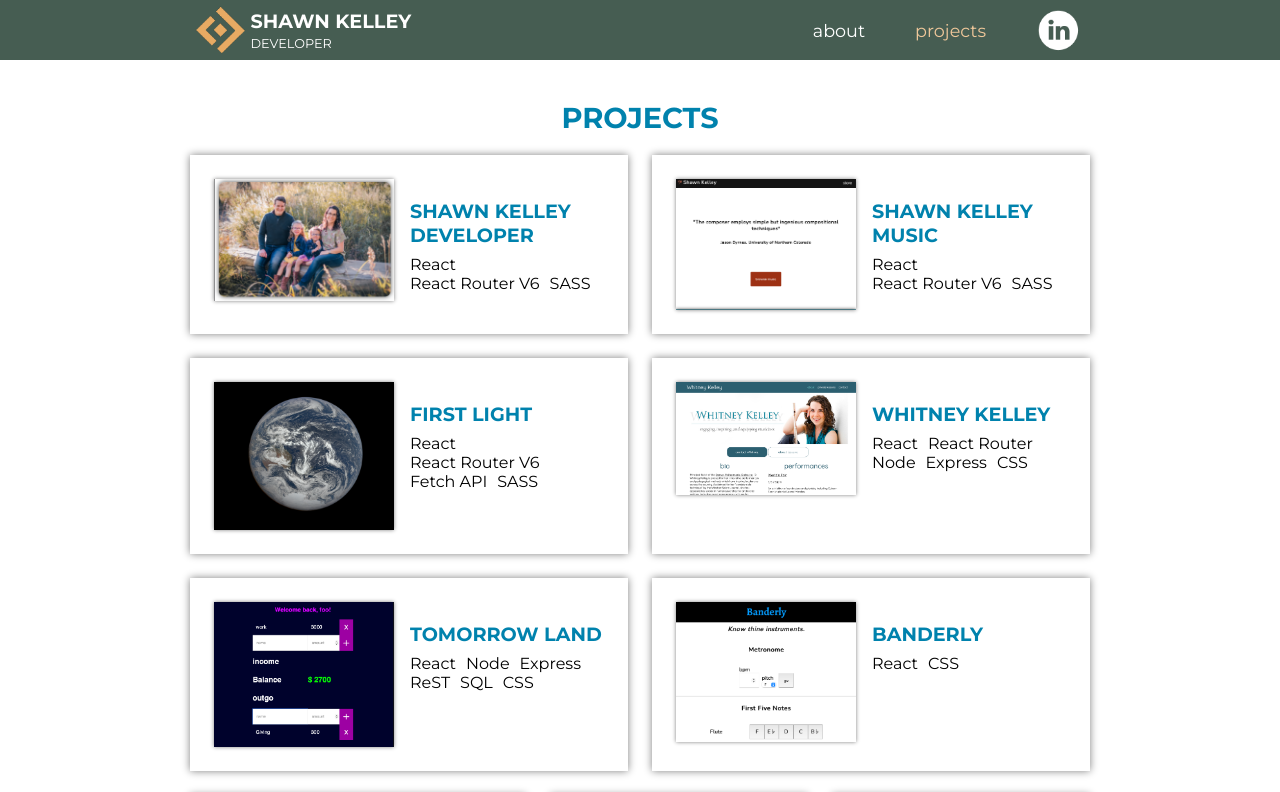
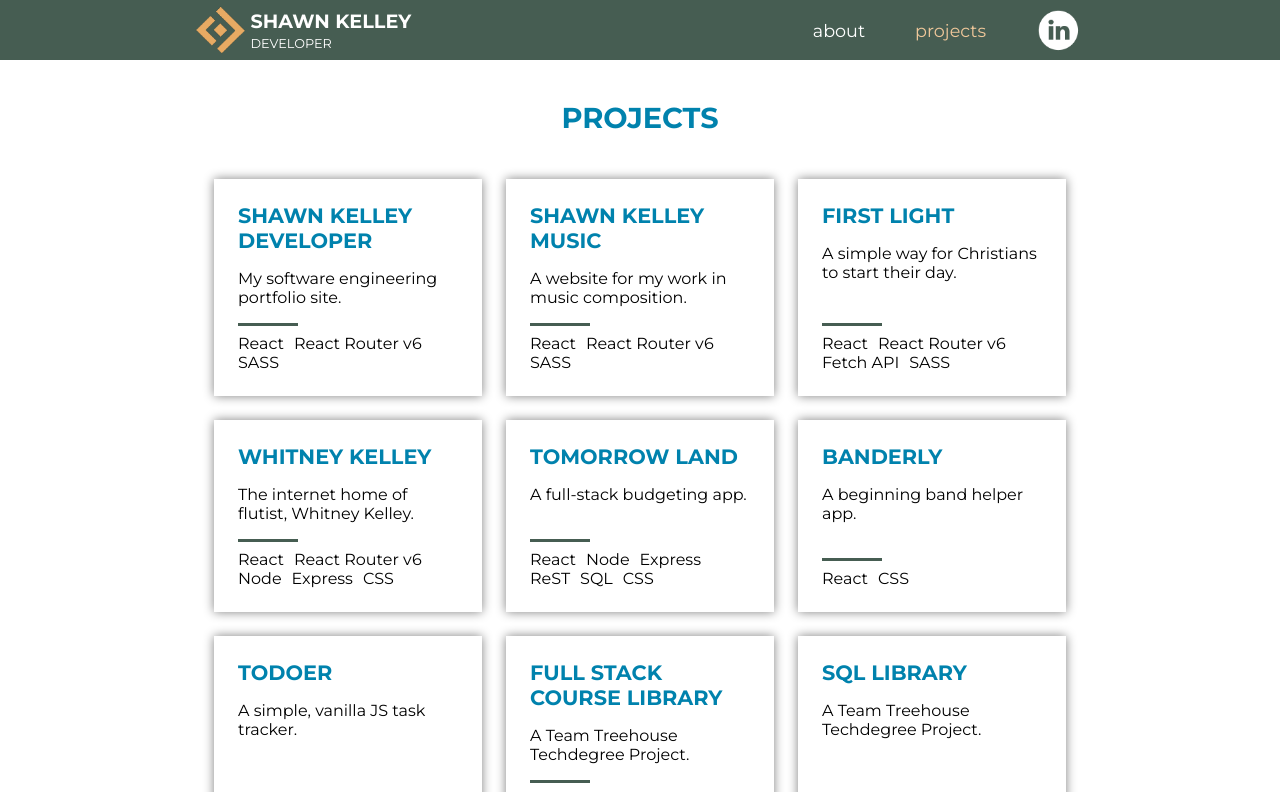
Before and after one commit to shawnkelleydev/sk-ws-react, a React (Create React App) app: page /projects in a window 1280 px wide. Shown: the top 792 px of the page. Built offline with nearby package versions, Linux system fonts and the light colour scheme.

Commit message:
grid ste

```diff
--- a/src/components/ProjectCard.js
+++ b/src/components/ProjectCard.js
@@ -45,13 +45,12 @@ export default function ProjectCard(props) {
       ref={card}
       id={id}
     >
-      {props.project.img ? (
-        <img src={props.project.img} alt={props.project.name.toLowerCase()} />
-      ) : (
-        <div></div>
-      )}
       <div>
         <h1>{props.project.name}</h1>
+        <p>{props.project.shortDesc}</p>
+      </div>
+      <div>
+        <span className="line" />
         <ul>
           {props.project.technologies.map((tech, i) => {
             return (
--- a/src/components/ProjectMenu.js
+++ b/src/components/ProjectMenu.js
@@ -30,7 +30,7 @@ const ProjectMenu = () => {
   return (
     <div className="ProjectMenu">
       <h1 className="section-header">Projects</h1>
-      <div>
+      <div className="grid">
         {projects.map((project, i) => {
           return (
             <ProjectCard project={project} h={h} y={y} i={i + 1} key={i} />
--- a/src/components/Work.js
+++ b/src/components/Work.js
@@ -2,11 +2,12 @@ export const projects = [
   {
     year: 2021,
     name: "shawn kelley developer",
+    shortDesc: "My software engineering portfolio site.",
     description: [
-      "A custom React / React Router V6 portfolio site with dynamic routing and data population as well as fully-implemented SASS.",
+      "A custom React / React Router v6 portfolio site with dynamic routing and data population as well as fully-implemented SASS.",
       "This project is entirely WCAG AA and almost-entirely AAA compliant.",
     ],
-    technologies: ["React", "React Router V6", "SASS"],
+    technologies: ["React", "React Router v6", "SASS"],
     live_link: "https://www.shawnkelley.dev",
     github_link: "https://github.com/shawnkelleydev/sk-ws-react",
     img: "../img/skd.png",
@@ -14,11 +15,12 @@ export const projects = [
   {
     year: 2021,
     name: "shawn kelley music",
+    shortDesc: "A website for my work in music composition.",
     description: [
-      "This website is the home of my other life in music composition and features React with React Router V6 and SASS.",
+      "This website is the home of my other life in music composition and features React with React Router v6 and SASS.",
       "The project is entirely WCAG AA and almost-entirely AAA compliant.",
     ],
-    technologies: ["React", "React Router V6", "SASS"],
+    technologies: ["React", "React Router v6", "SASS"],
     live_link: "https://www.shawnkelleymusic.com",
     github_link: "https://github.com/shawnkelleydev/shawn_kelley_music",
     img: "../img/skm.png",
@@ -26,11 +28,12 @@ export const projects = [
   {
     year: 2021,
     name: "first light",
+    shortDesc: "A simple way for Christians to start their day.",
     description: [
       "First Light is a React app designed to help Christians start their day.  It's super powered by numerous API integrations with NASA, Google, and Crossway.",
     ],
     tag: "First Light.  Find your way for the day.",
-    technologies: ["React", "React Router V6", "Fetch API", "SASS"],
+    technologies: ["React", "React Router v6", "Fetch API", "SASS"],
     live_link: "https://firstlight-skd.netlify.app",
     github_link: "https://github.com/shawnkelleydev/firstlight-fs",
     img: "../img/fl.png",
@@ -38,13 +41,14 @@ export const projects = [
   {
     year: 2021,
     name: "whitney kelley",
+    shortDesc: "The internet home of flutist, Whitney Kelley.",
     description: [
       "Whitney Kelley is a professional flutist and teacher in the Denver metro area.  She's also my wife!",
-      "Her website is full-stack and features a React/React Router V6 front end with dynamic content as well as a node/express back end for handling users and contact requests.",
+      "Her website is full-stack and features a React/React Router v6 front end with dynamic content as well as a node/express back end for handling users and contact requests.",
       "Additionally, the project is fully accessible and almost 100% WCAG AAA compliant.",
       "Whitney's the best teacher I've ever known.  If you and yours need flute lessons, I encourage you to reach out to her.",
     ],
-    technologies: ["React", "React Router", "Node", "Express", "CSS"],
+    technologies: ["React", "React Router v6", "Node", "Express", "CSS"],
     live_link: "https://www.whitneykelley.com",
     github_link: "https://github.com/shawnkelleydev/whitneykelley-fs",
     img: "../img/wk.png",
@@ -52,6 +56,7 @@ export const projects = [
   {
     year: 2021,
     name: "tomorrow land",
+    shortDesc: "A full-stack budgeting app.",
     description: [
       "Tomorrow Land is a full-stack budgeting application.",
       "The project must be cloned on a local machine to work due to SQLite3 not playing well with Heroku.",
@@ -67,6 +72,7 @@ export const projects = [
   {
     year: 2022,
     name: "banderly",
+    shortDesc: "A beginning band helper app.",
     description: [
       "Banderly is a simple beginning band assistant that takes advantage of browser MIDI technology.",
       "It helps teachers and students know which note should be coming out of each instrument and includes a pitch-selectable metronome.",
@@ -80,6 +86,7 @@ export const projects = [
   {
     year: 2021,
     name: "ToDoer",
+    shortDesc: "A simple, vanilla JS task tracker.",
     description: [
       "ToDoer is an extremely simple vanilla JavaScript task tracker.",
       "It was a personal project and uses local storage to save user input between visits.",
@@ -91,7 +98,8 @@ export const projects = [
   },
   {
     year: 2021,
-    name: "Full-Stack Course Library",
+    name: "Full Stack Course Library",
+    shortDesc: "A Team Treehouse Techdegree Project.",
     description: [
       "A full-stack course library featuring user authentication.",
       "This was my final project from Team Treehouse.  Feel free to clone the project below and run on your local machine.",
@@ -103,6 +111,7 @@ export const projects = [
   {
     year: 2021,
     name: "SQL Library",
+    shortDesc: "A Team Treehouse Techdegree Project.",
     description: [
       "An editable list of library books integrating JavaScript and SQL.",
       [
@@ -117,6 +126,7 @@ export const projects = [
   {
     year: 2021,
     name: "React Gallery",
+    shortDesc: "A Team Treehouse Techdegree Project.",
     description: [
       "A React / React Router V5 integration with Flickr API.",
       "CSS for this project was provided by Team Treehouse.",
@@ -129,6 +139,7 @@ export const projects = [
   {
     year: 2021,
     name: "Express Portfolio",
+    shortDesc: "A Team Treehouse Techdegree Project.",
     description: [
       "An Express / Pug portfolio project.  It's running on Heroku, so there may be a slight delay if the Dyno is sleeping.",
       "CSS for this project was provided by Team Treehouse.",
@@ -141,6 +152,7 @@ export const projects = [
   {
     year: 2021,
     name: "API employee directory",
+    shortDesc: "A Team Treehouse Techdegree Project.",
     description: [
       "An API project with a gallery, search functionality, modals, and modal navigation.",
       "HTML and CSS for this project were provided by Team Treehouse.",
@@ -154,6 +166,7 @@ export const projects = [
   {
     year: 2021,
     name: "OOP game",
+    shortDesc: "A Team Treehouse Techdegree Project.",
     description: [
       "An OOP project in the form of a responsive phrase-hunting game with keyboard functionality.",
       "Phrase Hunter's CSS was provided by Team Treehouse and not designed to be mobile-friendly, so a wider-than-phone screen is recommended.",
@@ -166,6 +179,7 @@ export const projects = [
   {
     year: 2021,
     name: "responsive form validation",
+    shortDesc: "A Team Treehouse Techdegree Project.",
     description: [
       "This project demonstrates live form validation using regular expressions.  It also responsively prevents schedule conflicts.",
       "HTML and CSS for this project were provided by Team Treehouse.",
@@ -178,6 +192,7 @@ export const projects = [
   {
     year: 2021,
     name: "student list pagination",
+    shortDesc: "A Team Treehouse Techdegree Project.",
     description: [
       "This project demonstrates population, pagination, and search of a list of 42 students.",
       "HTML and CSS for this project were provided by Team Treehouse.",
@@ -190,6 +205,7 @@ export const projects = [
   {
     year: 2021,
     name: "random quotes",
+    shortDesc: "A Team Treehouse Techdegree Project.",
     description: [
       "This project features JavaScript-selected quotes over a JavaScript-selected background color, refreshing every 7 seconds.",
       "HTML and CSS for this project were provided by Team Treehouse.",
--- a/src/css/App.css
+++ b/src/css/App.css
@@ -2,7 +2,7 @@
   margin: 0;
   padding: 0;
   font-family: "Montserrat", sans-serif;
-  transition: all 150ms ease;
+  box-sizing: border-box;
 }
 
 @media screen and (min-width: 768px) {
@@ -308,152 +308,14 @@ nav a {
 .ProjectMenu {
   width: 100vw;
   max-width: 900px;
-  display: flex;
-  flex-direction: column;
-  align-items: center;
 }
-.ProjectMenu a:hover {
-  text-decoration: none;
-}
-.ProjectMenu h1 {
-  text-align: center;
-}
-.ProjectMenu > div {
-  width: 95vw;
-  max-width: 900px;
-  display: flex;
-  flex-direction: column;
+.ProjectMenu .grid {
+  display: grid;
   align-items: stretch;
-}
-@media (min-width: 768px) {
-  .ProjectMenu > div {
-    display: flex;
-    flex-direction: row;
-    flex-wrap: wrap;
-    gap: 24px;
-  }
-}
-
-.ProjectCard {
-  margin-bottom: 8px;
-  padding: 16px;
-  box-shadow: 0 0 8px gray;
-  display: grid;
-  grid-template-columns: 30% 70%;
-  transform: translate(0);
-  transition: all 0.3s ease;
-}
-.ProjectCard-hide {
-  transform: translate(-10%);
-  box-shadow: none;
-  opacity: 0;
-}
-@media (min-width: 768px) {
-  .ProjectCard {
-    display: flex;
-    flex: 1 200px;
-    align-items: flex-start;
-    margin: 0;
-    padding: 24px;
-  }
-}
-.ProjectCard img {
   width: 100%;
-  box-shadow: 0 0 4px gray;
-}
-@media (min-width: 768px) {
-  .ProjectCard img {
-    max-width: 180px;
-    width: auto;
-  }
-}
-.ProjectCard div {
-  display: flex;
-  flex-direction: column;
-  align-items: flex-start;
-  padding-left: 8px;
-  width: fit-content;
-}
-@media (min-width: 768px) {
-  .ProjectCard div {
-    padding-left: 16px;
-  }
-}
-.ProjectCard h1 {
-  margin-bottom: 8px;
-  font-size: 1em;
-  text-align: left;
-}
-@media (min-width: 768px) {
-  .ProjectCard h1 {
-    font-size: 1.2em;
-  }
-}
-.ProjectCard ul {
-  display: flex;
-  flex-wrap: wrap;
-}
-.ProjectCard li {
-  color: black;
-  font-size: 0.9em;
-}
-@media (min-width: 768px) {
-  .ProjectCard li {
-    font-size: 1em;
-  }
-}
-
-.projects-div h1 {
-  margin-top: 20px;
-}
-
-.preview {
-  width: 80vw;
-  max-width: 375px;
-  height: 85vh;
-  max-height: 812px;
-  border-radius: 56px;
-  border: 8px solid #2a2a2a;
-}
-
-.tech {
-  margin-right: 10px;
-}
-
-.Project {
-  display: flex;
-  flex-direction: column;
-  width: 95vw;
-  margin: 24px 0;
-  max-width: 1000px;
-}
-.Project div {
-  display: flex;
-  flex-direction: column;
-  align-items: flex-start;
-}
-.Project h1, .Project h2 {
-  text-align: left;
-  width: 100%;
-  margin-bottom: 24px;
-}
-.Project ul {
-  margin-bottom: 48px;
-}
-.Project p {
-  margin-bottom: 24px;
-}
-.Project .btns {
-  margin-top: 24px;
-}
-@media (min-width: 768px) {
-  .Project {
-    display: grid;
-    align-items: flex-start;
-    grid-template-columns: 1fr 1fr;
-    justify-items: center;
-    gap: 24px;
-  }
+  gap: 24px;
+  padding: 24px;
+  grid-template-columns: repeat(auto-fit, minmax(220px, 1fr));
 }
 
 .fam-front {
@@ -531,4 +393,99 @@ nav a {
   }
 }
 
+.projects-div h1 {
+  margin-top: 20px;
+}
+
+.preview {
+  width: 80vw;
+  max-width: 375px;
+  height: 85vh;
+  max-height: 812px;
+  border-radius: 56px;
+  border: 8px solid #2a2a2a;
+}
+
+.tech {
+  margin-right: 10px;
+}
+
+.Project {
+  display: flex;
+  flex-direction: column;
+  width: 95vw;
+  margin: 24px 0;
+  max-width: 1000px;
+}
+.Project div {
+  display: flex;
+  flex-direction: column;
+  align-items: flex-start;
+}
+.Project h1, .Project h2 {
+  text-align: left;
+  width: 100%;
+  margin-bottom: 24px;
+}
+.Project ul {
+  margin-bottom: 48px;
+}
+.Project p {
+  margin-bottom: 24px;
+}
+.Project .btns {
+  margin-top: 24px;
+}
+@media (min-width: 768px) {
+  .Project {
+    display: grid;
+    align-items: flex-start;
+    grid-template-columns: 1fr 1fr;
+    justify-items: center;
+    gap: 24px;
+  }
+}
+
+.ProjectCard {
+  display: flex;
+  flex-direction: column;
+  align-items: center;
+  align-items: flex-start;
+  justify-content: space-between;
+  padding: 24px;
+  box-shadow: 0 0 10px gray;
+}
+.ProjectCard:hover {
+  text-decoration: none;
+}
+.ProjectCard img {
+  max-height: 120px;
+}
+.ProjectCard h1 {
+  font-size: 1.3em;
+  margin: 0;
+  margin-bottom: 16px;
+}
+.ProjectCard p {
+  margin-bottom: 16px;
+  color: black;
+}
+.ProjectCard ul {
+  display: flex;
+  flex-direction: row;
+  flex-wrap: wrap;
+  color: black;
+}
+.ProjectCard div {
+  display: flex;
+  flex-direction: column;
+  align-items: center;
+  align-items: flex-start;
+}
+.ProjectCard .line {
+  width: 60px;
+  border-bottom: 3px solid #465D52;
+  margin-bottom: 8px;
+}
+
 /*# sourceMappingURL=App.css.map */
--- a/src/sass/App.sass
+++ b/src/sass/App.sass
@@ -4,6 +4,8 @@
 @use 'partials/components/footer'
 @use 'partials/components/ham'
 @use 'partials/components/menu'
-@use 'partials/components/projects'
+@use 'partials/components/projects_menu'
 @use 'partials/components/home'
 @use 'partials/components/about'
+@use 'partials/components/_project'
+@use 'partials/components/_project_card'
--- /dev/null
+++ b/src/sass/partials/components/_project.sass
@@ -0,0 +1,43 @@
+@use '../utilities/mixins'
+@use '../utilities/variables'
+
+.projects-div
+  h1
+    margin-top: 20px
+
+.preview
+  width: 80vw
+  max-width: 375px
+  height: 85vh
+  max-height: 812px
+  border-radius: 56px
+  border: 8px solid rgb(42, 42, 42)
+
+.tech
+  margin-right: 10px
+
+.Project
+  @include mixins.flexy($dir: column)
+  width: 95vw
+  margin: 24px 0
+  max-width: 1000px
+  div
+    @include mixins.flexy($dir: column, $align: flex-start)
+  h1, h2
+    text-align: left
+    width: 100%
+    margin-bottom: 24px
+  ul
+    margin-bottom: 48px
+  p
+    margin-bottom: 24px
+
+  .btns
+    margin-top: 24px
+
+  @media (min-width: variables.$break-tablet)
+    display: grid
+    align-items: flex-start
+    grid-template-columns: 1fr 1fr
+    justify-items: center
+    gap: 24px
--- /dev/null
+++ b/src/sass/partials/components/_project_card.sass
@@ -0,0 +1,31 @@
+@use '../utilities/mixins'
+@use '../utilities/variables'
+
+.ProjectCard
+  @include mixins.flex-col
+    align-items: flex-start
+    justify-content: space-between
+  padding: 24px
+  box-shadow: 0 0 10px gray
+  &:hover
+    text-decoration: none
+  img
+    max-height: 120px
+  h1
+    font-size: 1.3em
+    margin: 0
+    margin-bottom: 16px
+  p
+    margin-bottom: 16px
+    color: black
+  ul
+    @include mixins.flex-row
+    color: black
+  div
+    @include mixins.flex-col
+      align-items: flex-start
+
+  .line
+    width: 60px
+    border-bottom: 3px solid variables.$color-primary
+    margin-bottom: 8px
--- a/src/sass/partials/components/_projects.sass
+++ /dev/null
@@ -1,110 +0,0 @@
-@use '../utilities/mixins'
-@use '../utilities/variables'
-
-.ProjectMenu
-  width: 100vw
-  @include mixins.max-width
-  @include mixins.flexy($dir: column, $align: center)
-  a:hover
-    text-decoration: none
-  h1
-    text-align: center
-  > div
-    width: 95vw
-    @include mixins.max-width
-    @include mixins.flexy($dir: column, $align: stretch)
-    @media(min-width: variables.$break-tablet)
-      display: flex
-      flex-direction: row
-      flex-wrap: wrap
-      gap: 24px
-
-.ProjectCard
-  margin-bottom: 8px
-  padding: 16px
-  // border-radius: variables.$radius-sm
-  box-shadow: 0 0 8px gray
-  display: grid
-  grid-template-columns: 30% 70%
-  transform: translate(0)
-  transition: all .3s ease
-  &-hide
-    transform: translate(-10%)
-    box-shadow: none
-    opacity: 0
-  @media(min-width: variables.$break-tablet)
-    display: flex
-    flex: 1 200px
-    // flex-direction: column
-    align-items: flex-start
-    margin: 0
-    padding: 24px
-  img
-    width: 100%
-    box-shadow: 0 0 4px gray
-    @media(min-width: variables.$break-tablet)
-      max-width: 180px
-      width: auto
-  div
-    @include mixins.flexy($dir: column, $align: flex-start)
-    padding-left: 8px
-    width: fit-content
-    @media(min-width: variables.$break-tablet)
-      padding-left: 16px
-  h1
-    margin-bottom: 8px
-    font-size: 1em
-    text-align: left
-    @media(min-width: variables.$break-tablet)
-      font-size: 1.2em
-  ul
-    display: flex
-    flex-wrap: wrap
-  li
-    color: black
-    font-size: .9em
-    @media(min-width: variables.$break-tablet)
-      font-size: 1em
-
-
-// project pages
-.projects-div
-  h1
-    margin-top: 20px
-
-.preview
-  width: 80vw
-  max-width: 375px
-  height: 85vh
-  max-height: 812px
-  border-radius: 56px
-  border: 8px solid rgb(42, 42, 42)
-
-.tech
-  margin-right: 10px
-
-.Project
-  @include mixins.flexy($dir: column)
-  width: 95vw
-  margin: 24px 0
-  max-width: 1000px
-  div
-    @include mixins.flexy($dir: column, $align: flex-start)
-  h1, h2
-    text-align: left
-    width: 100%
-    margin-bottom: 24px
-  ul
-    margin-bottom: 48px
-  p
-    margin-bottom: 24px
-
-  .btns
-    margin-top: 24px
-
-  @media (min-width: variables.$break-tablet)
-    display: grid
-    align-items: flex-start
-    grid-template-columns: 1fr 1fr
-    justify-items: center
-    gap: 24px
--- /dev/null
+++ b/src/sass/partials/components/_projects_menu.sass
@@ -0,0 +1,15 @@
+@use '../utilities/mixins'
+@use '../utilities/variables'
+
+$gutter: 24px
+
+.ProjectMenu
+  width: 100vw
+  @include mixins.max-width
+  .grid
+    display: grid
+    align-items: stretch
+    width: 100%
+    gap: $gutter
+    padding: $gutter
+    grid-template-columns: repeat(auto-fit, minmax(220px, 1fr))
--- a/src/sass/partials/layout/_globals.sass
+++ b/src/sass/partials/layout/_globals.sass
@@ -5,7 +5,7 @@
   margin: 0
   padding: 0
   font-family: "Montserrat", sans-serif
-  transition: all 150ms ease
+  box-sizing: border-box
 
 .App
   @media screen and (min-width: variables.$break-tablet)
```
Also changed, not shown: src/sass/partials/utilities/_mixins.sass (+11 -0 lines), 1 other file (tests, documents, lock files or other folders).
